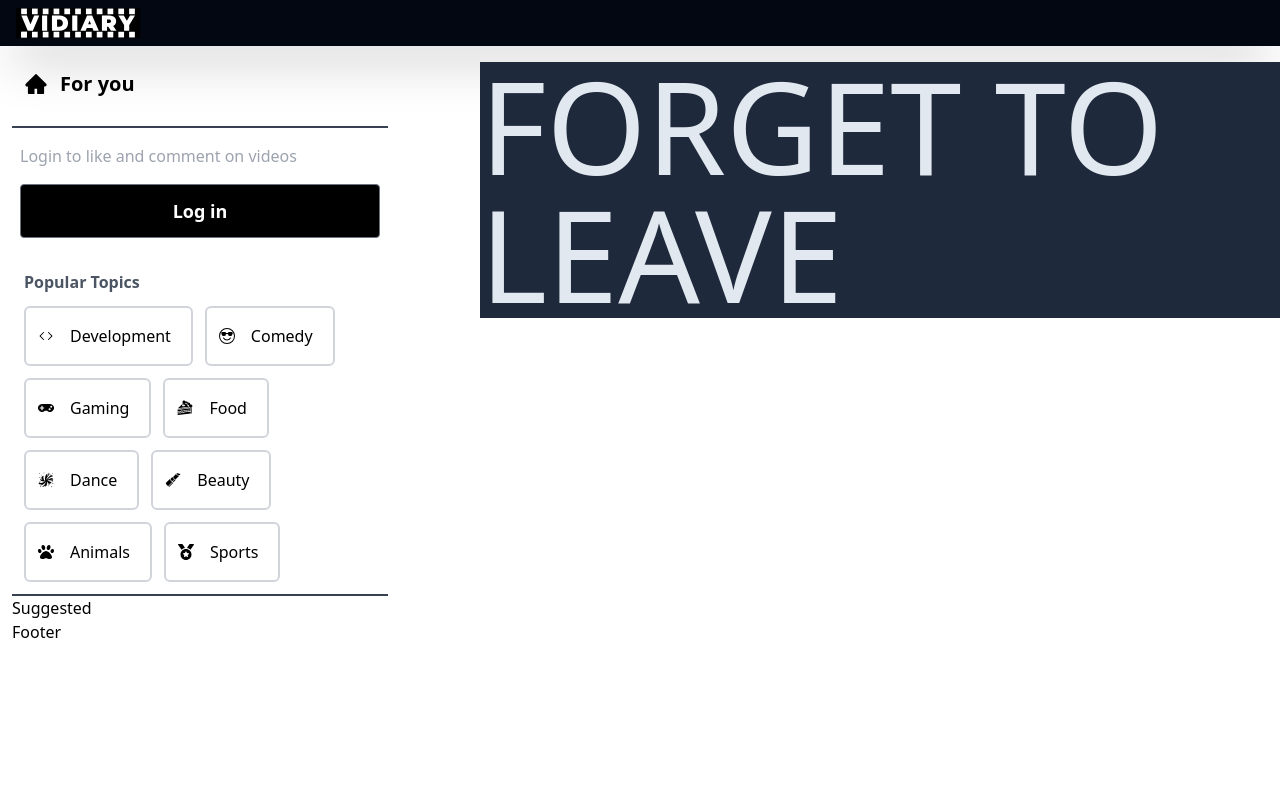
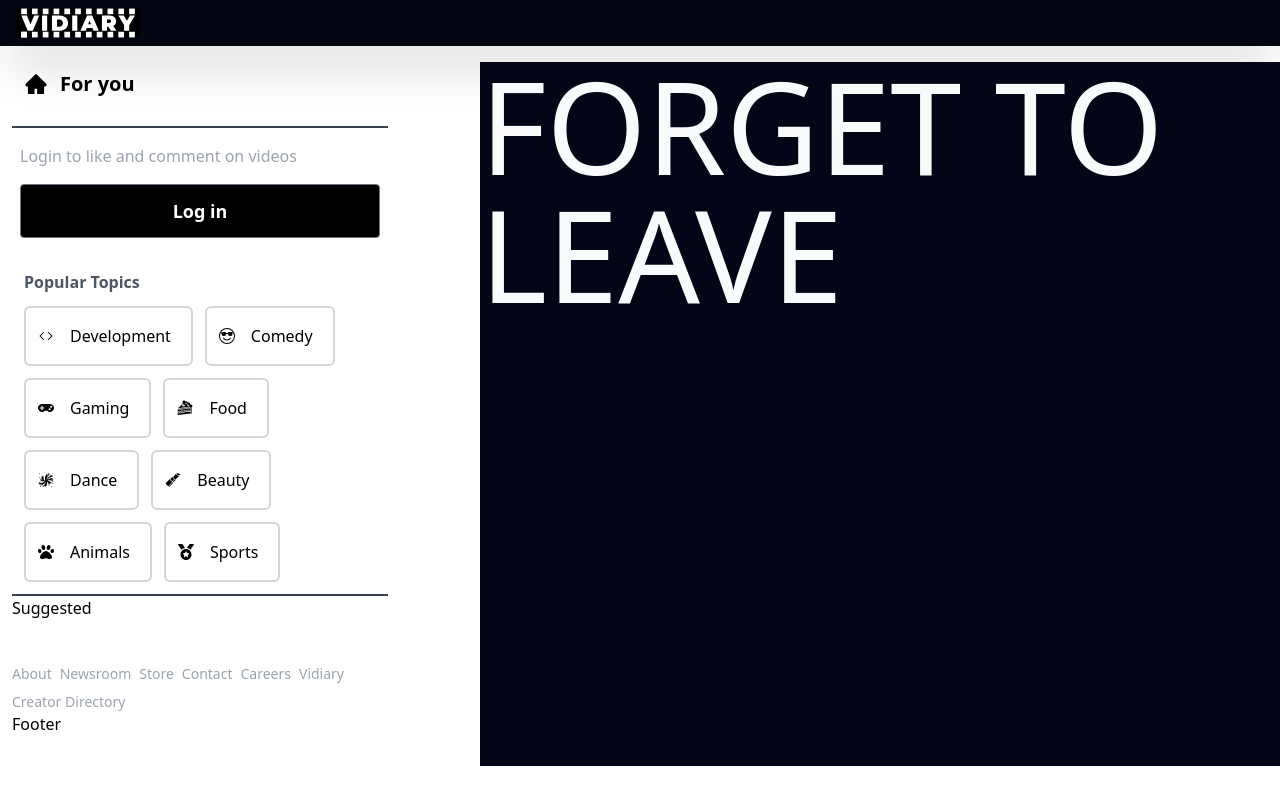
Before and after one commit to naekit/collections, a Next.js app in the folder vidiary/: page / in a window 1280 px wide. Built offline with nearby package versions, Linux system fonts and the light colour scheme.

Commit message:
footer and styling

```diff
--- a/vidiary/components/Footer.tsx
+++ b/vidiary/components/Footer.tsx
@@ -1,8 +1,19 @@
 import React from "react"
+import { footerList1, footerList2, footerList3 } from "@/utils/constants"
 
 const Footer = () => {
 	return (
-		<div>
+		<div className="mt-6 hidden xl:block">
+			<div className="flex flex-wrap gap-2 mt-5">
+				{footerList1.map((item) => (
+					<p
+						key={item}
+						className="text-gray-400 text-sm hover:underline cursor-pointer"
+					>
+						{item}
+					</p>
+				))}
+			</div>
 			<h1>Footer</h1>
 		</div>
 	)
--- a/vidiary/pages/index.tsx
+++ b/vidiary/pages/index.tsx
@@ -16,8 +16,8 @@ export default function Home() {
 				<link rel="icon" href="/favicon.ico" />
 			</Head>
 			<main>
-				<div className="bg-slate-800">
-					<h1 className="text-9xl text-slate-200 uppercase">
+				<div className="bg-slate-950 h-screen">
+					<h1 className="text-9xl text-slate-50 uppercase">
 						forget to leave
 					</h1>
 				</div>
```
